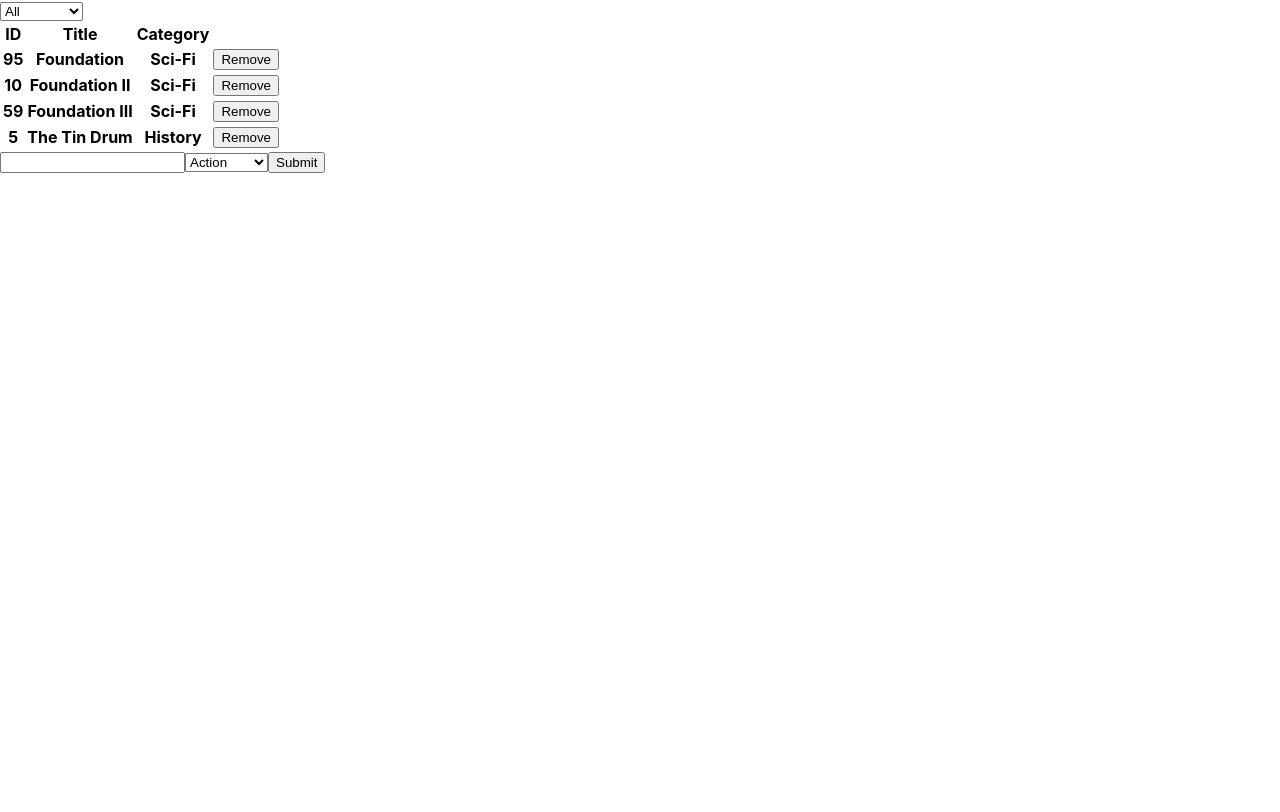
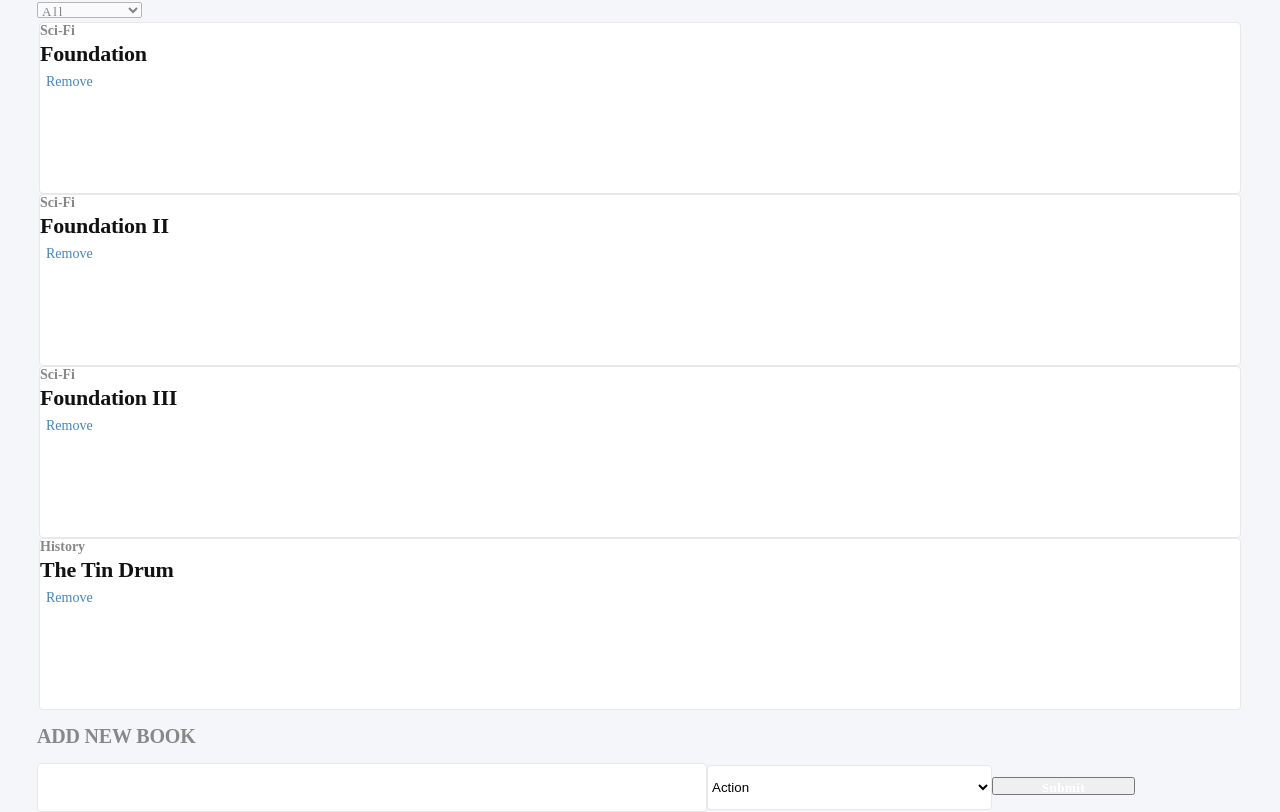
Before and after one commit to serdg0/bookstore, a React (Create React App) app: page / in a window 1280 px wide. Built offline with nearby package versions, Linux system fonts and the light colour scheme.

Commit message:
center center

```diff
--- a/src/App.css
+++ b/src/App.css
@@ -1,38 +1,7 @@
-.App {
-  text-align: center;
+body {
+  display: flex;
+  justify-content: center;
+  align-items: center;
+  flex-direction: center;
+  background-color: #f5f6fa;
 }
-
-.App-logo {
-  height: 40vmin;
-  pointer-events: none;
-}
-
-@media (prefers-reduced-motion: no-preference) {
-  .App-logo {
-    animation: App-logo-spin infinite 20s linear;
-  }
-}
-
-.App-header {
-  background-color: #282c34;
-  min-height: 100vh;
-  display: flex;
-  flex-direction: column;
-  align-items: center;
-  justify-content: center;
-  font-size: calc(10px + 2vmin);
-  color: white;
-}
-
-.App-link {
-  color: #61dafb;
-}
-
-@keyframes App-logo-spin {
-  from {
-    transform: rotate(0deg);
-  }
-  to {
-    transform: rotate(360deg);
-  }
-}
--- a/src/components/book.js
+++ b/src/components/book.js
@@ -1,16 +1,16 @@
 import React from 'react';
 import PropTypes from 'prop-types';
+import { panelStyle, bookTitle, categoryStyle, removeButton } from '../style';
 
 const Book = props => {
   const { book, removeBook } = props;
-  const button = <button type="button" onClick={() => removeBook(book)}>Remove</button>;
+  const button = <button style={removeButton} type="button" onClick={() => removeBook(book)}>Remove</button>;
   return (
-    <tr>
-      <th>{book.id()}</th>
-      <th>{book.title}</th>
-      <th>{book.category}</th>
-      <th>{button}</th>
-    </tr>
+    <div style={panelStyle}>
+      <div style={categoryStyle}>{book.category}</div>
+      <div style={bookTitle}>{book.title}</div>
+      <div>{button}</div>
+    </div>
   );
 };
 
--- a/src/containers/booksform.js
+++ b/src/containers/booksform.js
@@ -1,5 +1,6 @@
 import React from 'react';
 import PropTypes from 'prop-types';
+import { addBookSt, inputForm, selectForm, addBkBtn } from '../style';
 
 const initialState = {
   title: '',
@@ -34,9 +35,10 @@ class BooksForm extends React.Component {
     const { title, category } = this.state;
     return (
       <form>
-        <input value={title} name="title" onChange={this.handleChange} type="text" />
-        <select value={category} name="category" onChange={this.handleChange}>{categoriesBox}</select>
-        <button onClick={() => this.handleSubmit(this.state)} type="button">Submit</button>
+        <h1 style={addBookSt}>ADD NEW BOOK</h1>
+        <input style={inputForm} value={title} name="title" onChange={this.handleChange} type="text" />
+        <select style={selectForm}value={category} name="category" onChange={this.handleChange}>{categoriesBox}</select>
+        <button style={addBkBtn} onClick={() => this.handleSubmit(this.state)} type="button">Submit</button>
       </form>
     );
   }
--- a/src/containers/bookslist.js
+++ b/src/containers/bookslist.js
@@ -29,11 +29,6 @@ class Bookslist extends React.Component {
       <div>
         <CategoryFilter handleChange={this.handleChange} />
         <table>
-          <tr>
-            <th>ID</th>
-            <th>Title</th>
-            <th>Category</th>
-          </tr>
           {list}
         </table>
       </div>
--- a/src/containers/filter.js
+++ b/src/containers/filter.js
@@ -1,12 +1,13 @@
 import React from 'react';
 import PropTypes from 'prop-types';
+import { selectStyle } from '../style';
 
 const CategoryFilter = props => {
   const categories = ['All', 'Action', 'Biography', 'History', 'Horror', 'Kids', 'Learning', 'Sci-Fi'];
   const categoriesBox = categories.map(cg => <option key={cg}>{cg}</option>);
   const { handleChange } = props;
   return (
-    <select onChange={handleChange}>
+    <select onChange={handleChange} style={selectStyle}>
       {categoriesBox}
     </select>
   );
--- /dev/null
+++ b/src/style.js
@@ -0,0 +1,131 @@
+const panelStyle = {
+    width: '1200px',
+    height: '170px',
+    borderRadius: '4px',
+    border: 'solid 1px #e8e8e8',
+    backgroundColor: '#ffffff',
+    display: 'flex',
+    allignItems: 'center',
+    marginBottom: '15',
+    flexDirection: 'column'
+}
+/*
+const panelContainer = {
+    width: '1400px',
+    height: '1097px',
+    borderRadius: '4px',
+    boxShadow: '0 0 60px 0 rgba(0, 0, 0, 0.05)',
+    backgroundColor: '#fafafa',
+}*/
+
+const inputForm = {
+    width: '664px',
+    height: '45px',
+    borderRadius: '4px',
+    border: 'solid 1px #e8e8e8',
+    backgroundColor: '#ffffff',
+  }
+
+const selectStyle = {
+    width: '105px',
+    height: '16px',
+    opacity: '0.5',
+    fontFamily: 'Montserrat',
+    fontSize: '13px',
+    fontWeight: 'normal',
+    fontStretch: 'normal',
+    fontStyle: 'normal',
+    lineHeight: 'normal',
+    letterSpacing: '1.9px',
+    color: '#121212',
+}
+
+const bookTitle = {
+    width: '197px',
+    height: '29px',
+    fontFamily: 'RobotoSlab',
+    fontSize: '22px',
+    fontWeight: 'bold',
+    fontStretch: 'normal',
+    fontStyle: 'normal',
+    lineHeight: 'normal',
+    letterSpacing: '-0.2px',
+    color: '#121212',
+}
+
+const categoryStyle = {
+    width: '49px',
+    height: '18px',
+    opacity: '0.5',
+    fontFamily: 'Montserrat',
+    fontSize: '14px',
+    fontWeight: 'bold',
+    fontStretch: 'normal',
+    fontStyle: 'normal',
+    lineHeight: 'normal',
+    letterSpacing: 'normal',
+    color: '#121212',
+}
+
+const removeButton = {
+    width: '54px',
+    height: '19px',
+    fontFamily: 'RobotoSlab',
+    fontSize: '14px',
+    fontWeight: '300',
+    fontStretch: 'normal',
+    fontStyle: 'normal',
+    lineHeight: 'normal',
+    letterSpacing: 'normal',
+    color: '#4386bf',
+    background: 'inherit',
+    border: 'none',
+    padding: '0!important',
+  }
+
+  const selectForm = {
+    width: '285px',
+    height: '45px',
+    borderRadius: '4px',
+    border: 'solid 1px #e8e8e8',
+    backgroundColor: '#ffffff',
+  }
+
+  const addBookSt = {
+    width: '174px',
+    height: '24px',
+    fontFamily: 'Montserrat',
+    fontSize: '20px',
+    fontWeight: 'bold',
+    fontStretch: 'normal',
+    fontStyle: 'normal',
+    lineHeight: 'normal',
+    letterSpacing: '-0.18px',
+    color: '#888888',
+  }
+
+  const addBkBtn = {
+    width: '143px',
+    height: '18px',
+    fontFamily: 'RobotoSlab',
+    fontSize: '13px',
+    fontWeight: 'bold',
+    fontStretch: 'normal',
+    fontStyle: 'normal',
+    lineHeight: 'normal',
+    letterSpacing: '0.5px',
+    textAlign: 'center',
+    color: '#ffffff',
+}
+
+
+export { panelStyle,
+    selectStyle,
+    bookTitle,
+    categoryStyle,
+    removeButton,
+    addBookSt,
+    inputForm,
+    selectForm,
+    addBkBtn,
+};
```
